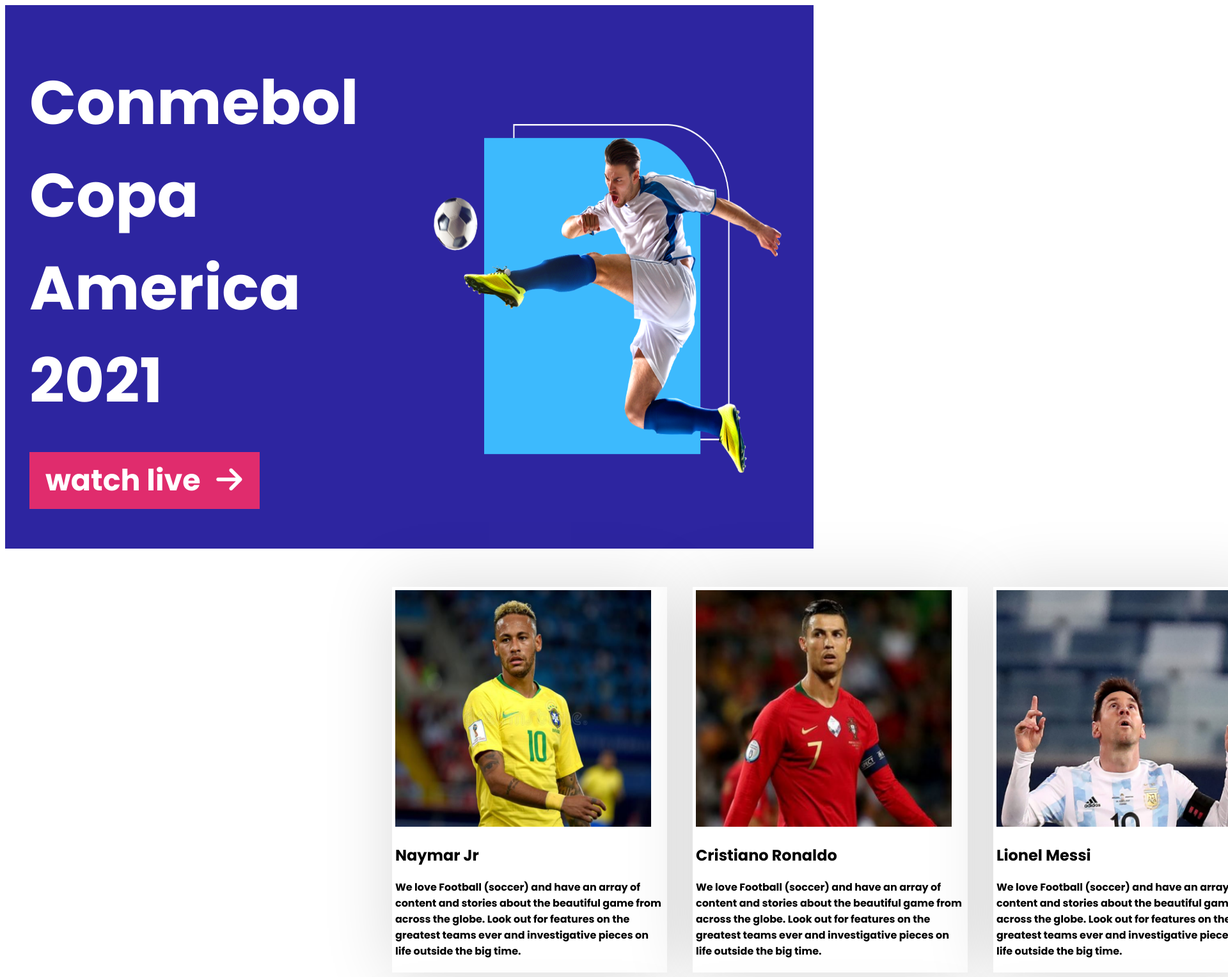
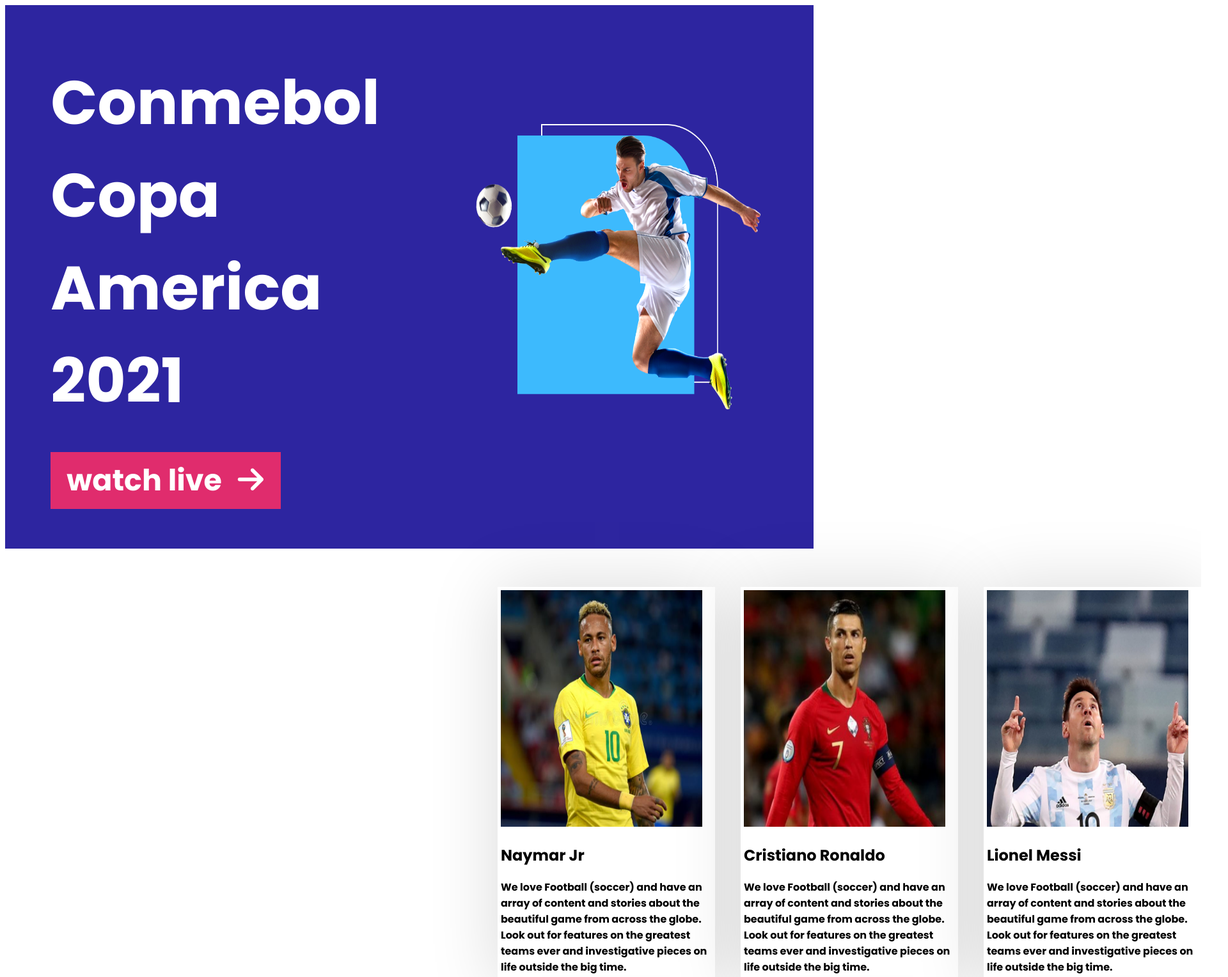
Before and after one commit to Forhadchowdhury/Assignment-2, a plain HTML site: page index.html in a window 1280 px wide. Shown: the top 1528 px of the page at 64% size, 1920 px wide, since content can reach past the window. Drawn offline with Linux system fonts and the light colour scheme.

Commit message:
change width

```diff
--- a/style.css
+++ b/style.css
@@ -23,13 +23,11 @@
     width: 550px;
 }
 .banner-image{
-    width:
-    height: 600px;
-    margin-top: 100px;
+
 }
  .banner-image img{
-     width: 550px;
-     height: 550px;
+     width: 450px;
+     height: 450px;
      padding: 10px;
      margin-left: 30px;
 }
@@ -53,8 +51,9 @@
 .live-link:hover{
     background-color: #2D25A0;
     font-size: 64px;
-    transform: rotate(-10deg);
-    transition: 2s;
+    transform: rotate(-5deg);
+    display: inline;
+
 }
 
 /*-------------------------------------------------
@@ -70,25 +69,26 @@
 
 
 .section-players{
-    width: 1400px;
+    width: 1100px;
     position: relative;
-    left: 590px;
+    left: 770px;
     margin-top: 40px;
     justify-content: center;
     display: grid;
     grid-template-columns: repeat(3, 1fr);
 
 
+
 }
 .player{
-    width: 420px;
+    width: 330px;
     margin: 20px;
     padding: 5px;
    background-color: #FFFFFF;
    box-shadow: 0px 0px 100px rgba(0, 0, 0, 0.15);
 }
 .section-players .player img{
-    width: 400px;
+    width: 315px;
     height: 370px;
 }
 
@@ -102,8 +102,8 @@
 
                              /* Footer style start  */
  .footer-container{
-    margin-top: 100px;
-    width: 850px;
+    margin-top: 80px;
+    width: 420px;
     position: relative;
     left: 850px;
  }
```
